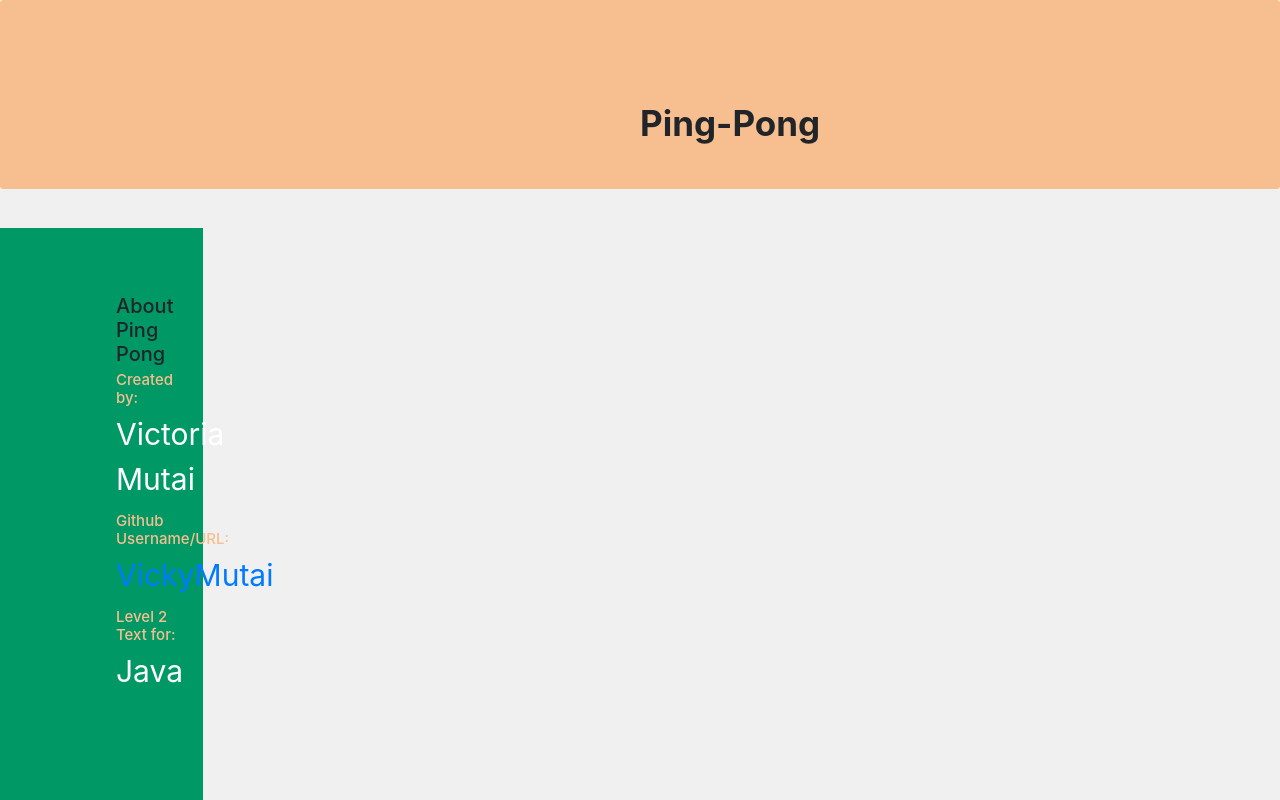
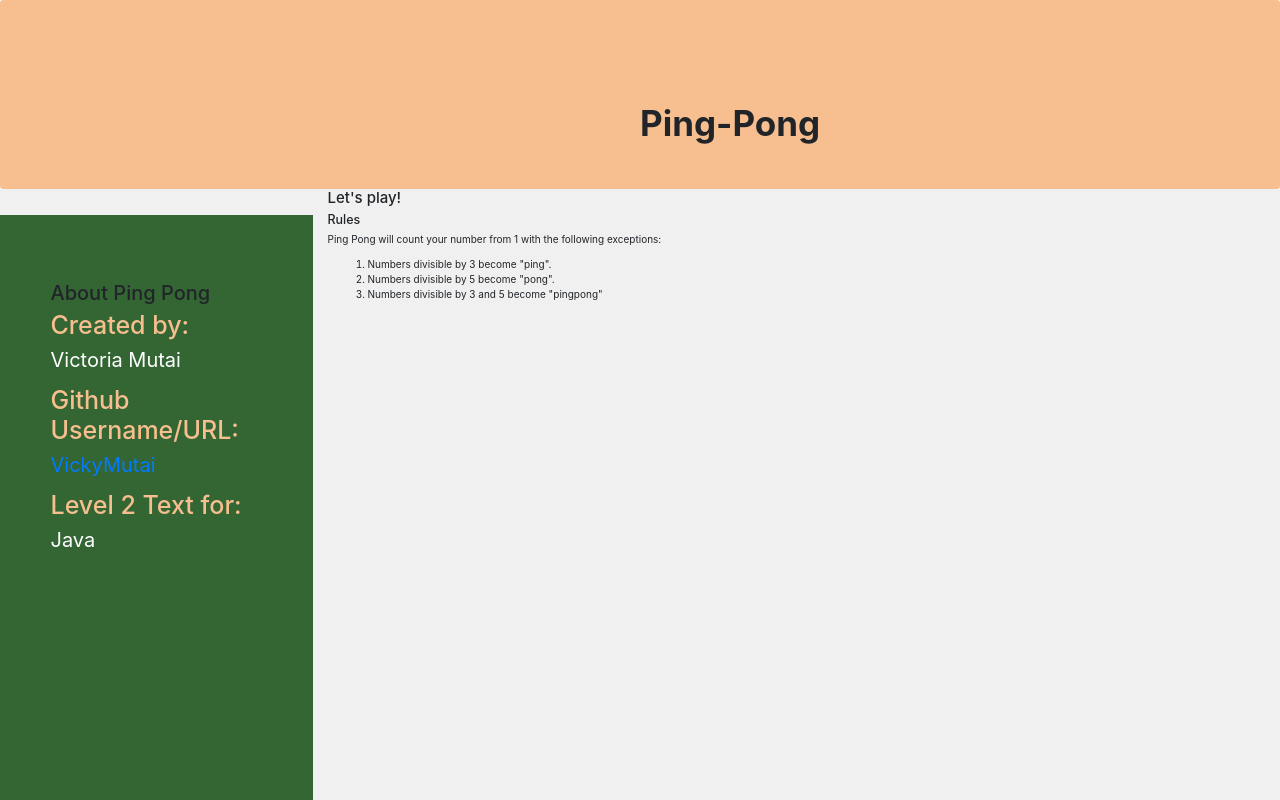
Before and after one commit to VickyMutai/ping-pong, a plain HTML site: page index.html in a window 1280 px wide. Shown: the top 800 px of the page. Drawn offline with nearby package versions, Linux system fonts and the light colour scheme; a web font is replaced by a local one.

Commit message:
Divide into columns

```diff
--- a/css/style.css
+++ b/css/style.css
@@ -12,17 +12,18 @@
   background-color: #F0F0F0;
 }
 .side{
-  margin-top: 3%;
-  background-color: #009966;
-  height: 100%;
+  margin-top: 2%;
+  background-color: #336633;
   padding-top: 5%;
-  padding-left: 10%;
+  padding-left: 5%;
   padding-bottom: 70%;
   font-size: 30px;
 }
 .side p{
   color: white;
+  font-size: 20px;
 }
 .side h4{
   color: #f7bf8f;
+  font-size: 25px;
 }
--- a/index.html
+++ b/index.html
@@ -15,9 +15,8 @@
 <div class="jumbotron">
   <h2 class="title">Ping-Pong</h2>
 </div>
-<div class="bodyBg">
-  <div class="row">
-    <div class="col-md-2 side">
+<div class="row bodyBg">
+    <div class="col-md-3 side">
       <strong><h2>About Ping Pong</h2></strong>
       <h4>Created by:</h4>
       <p>Victoria Mutai</p>
@@ -26,8 +25,16 @@
       <h4>Level 2 Text for: </h4>
       <p>Java</p>
     </div>
-    <div class="col-md-10 main"></div>
+    <div class="col-md-9 main">
+      <h4>Let's play!</h4>
+      <h5>Rules</h5>
+      <p>Ping Pong will count your number from 1 with the following exceptions: </p>
+      <ol>
+        <li>Numbers divisible by 3 become "ping".</li>
+        <li>Numbers divisible by 5 become "pong".</li>
+        <li>Numbers divisible by 3 and 5 become "pingpong"</li>
+      </ol>
+    </div>
   </div>
-</div>
 </body>
 </html>
```
